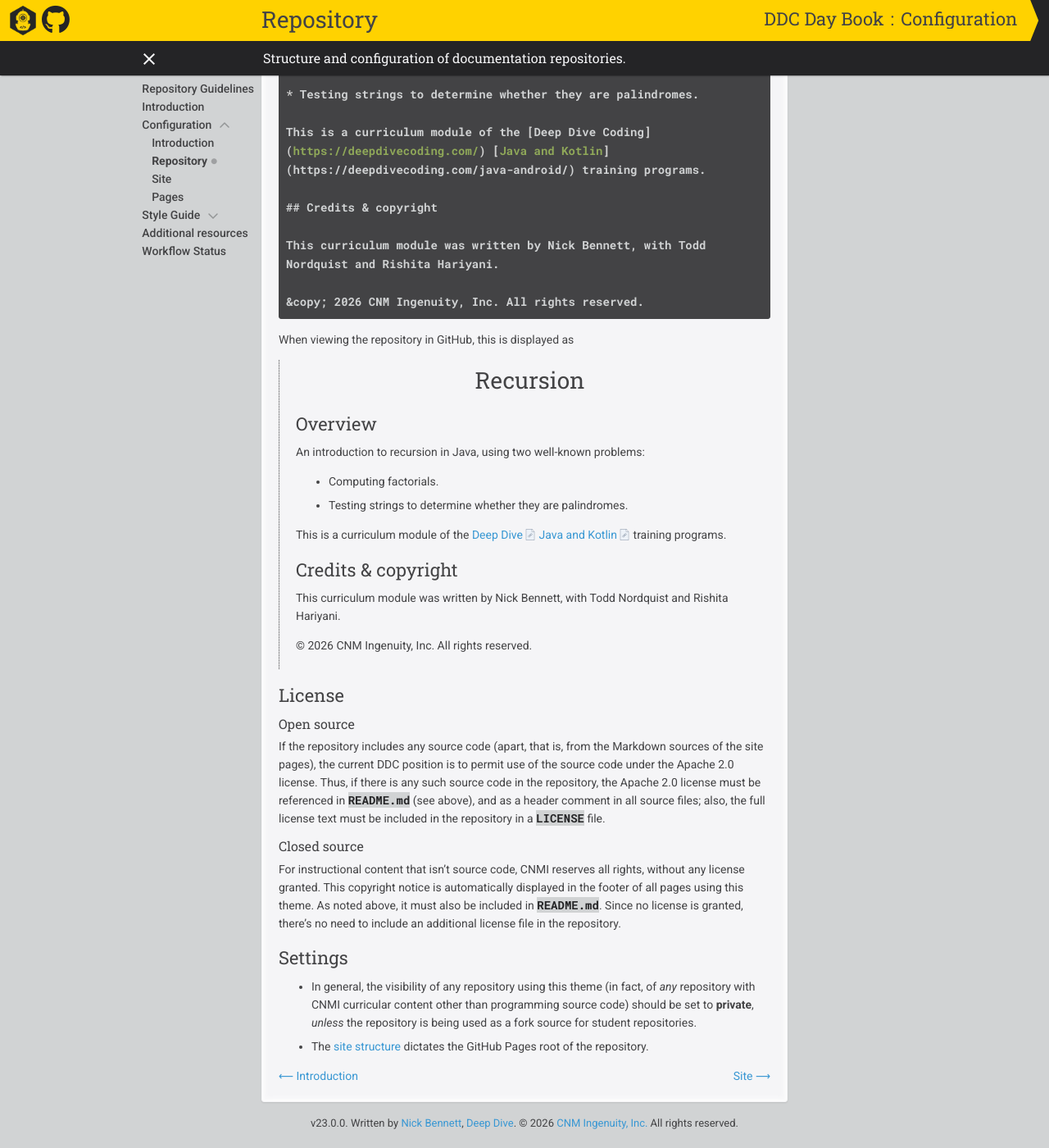
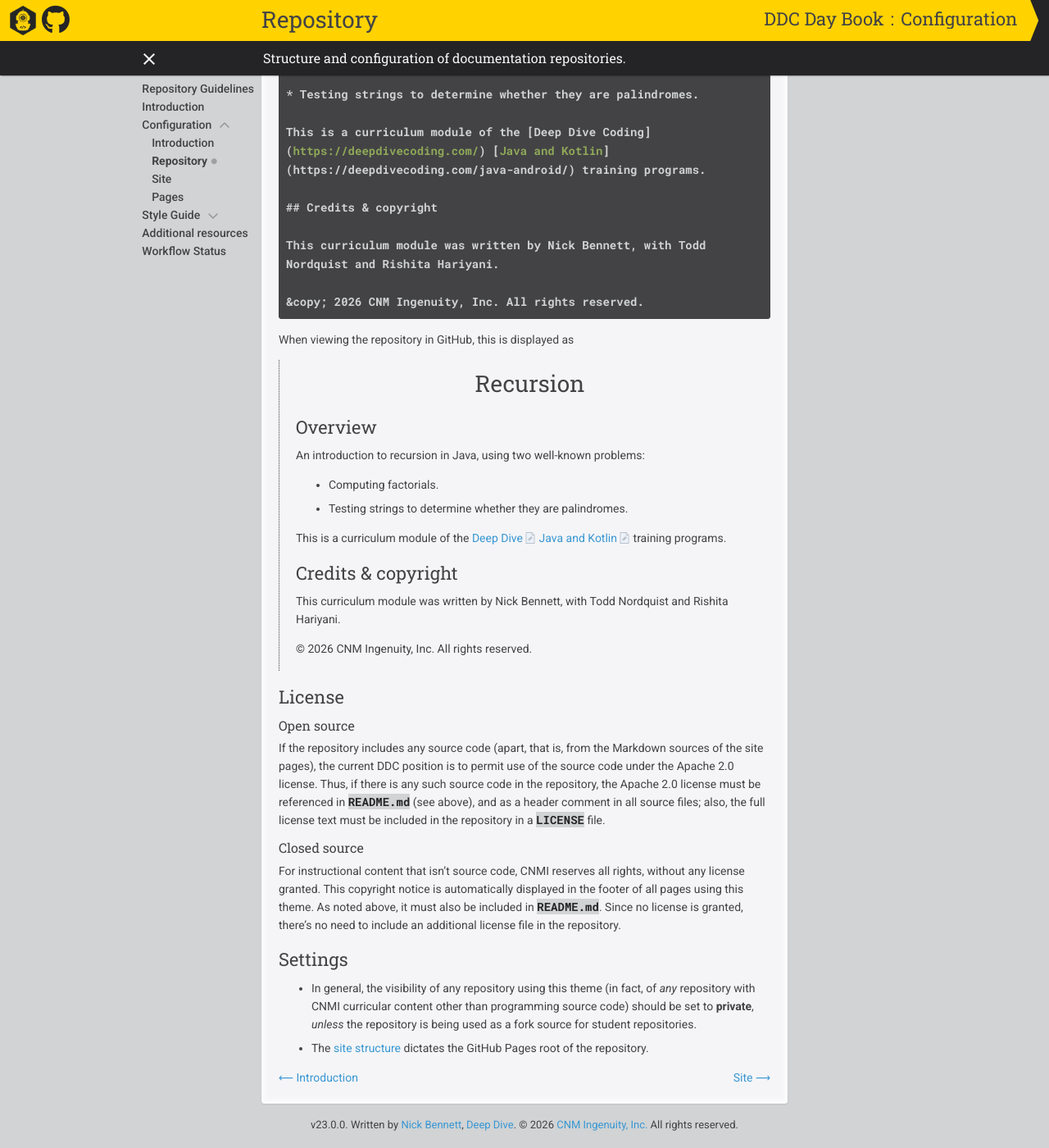
Before and after one commit to ddc-java/ddc-day-book, a Jekyll site: the page built from configuration/repository.md, in a window 1280 px wide and 1400 px high, scrolled down 1448 px. Shown: the whole window at 82% size. Built offline with Jekyll 4.4.1, drawn with Linux system fonts in a browser that asks for light colours; nearby versions of some CDN libraries; our own code applies the rules of GitHub Pages for plain Markdown files.

Commit message:
Fine-tune blockquote padding for improved spacing.

```diff
--- a/_sass/ddc-day-book.scss
+++ b/_sass/ddc-day-book.scss
@@ -272,7 +272,7 @@
 
   border-left: 2px solid $deep-dive-yellow;
   margin: 0 0 1em 0;
-  padding: 4px 8px 4px 20px;
+  padding: 8px 8px 2px 20px;
   font-style: italic;
 
   &.render-example {
```
